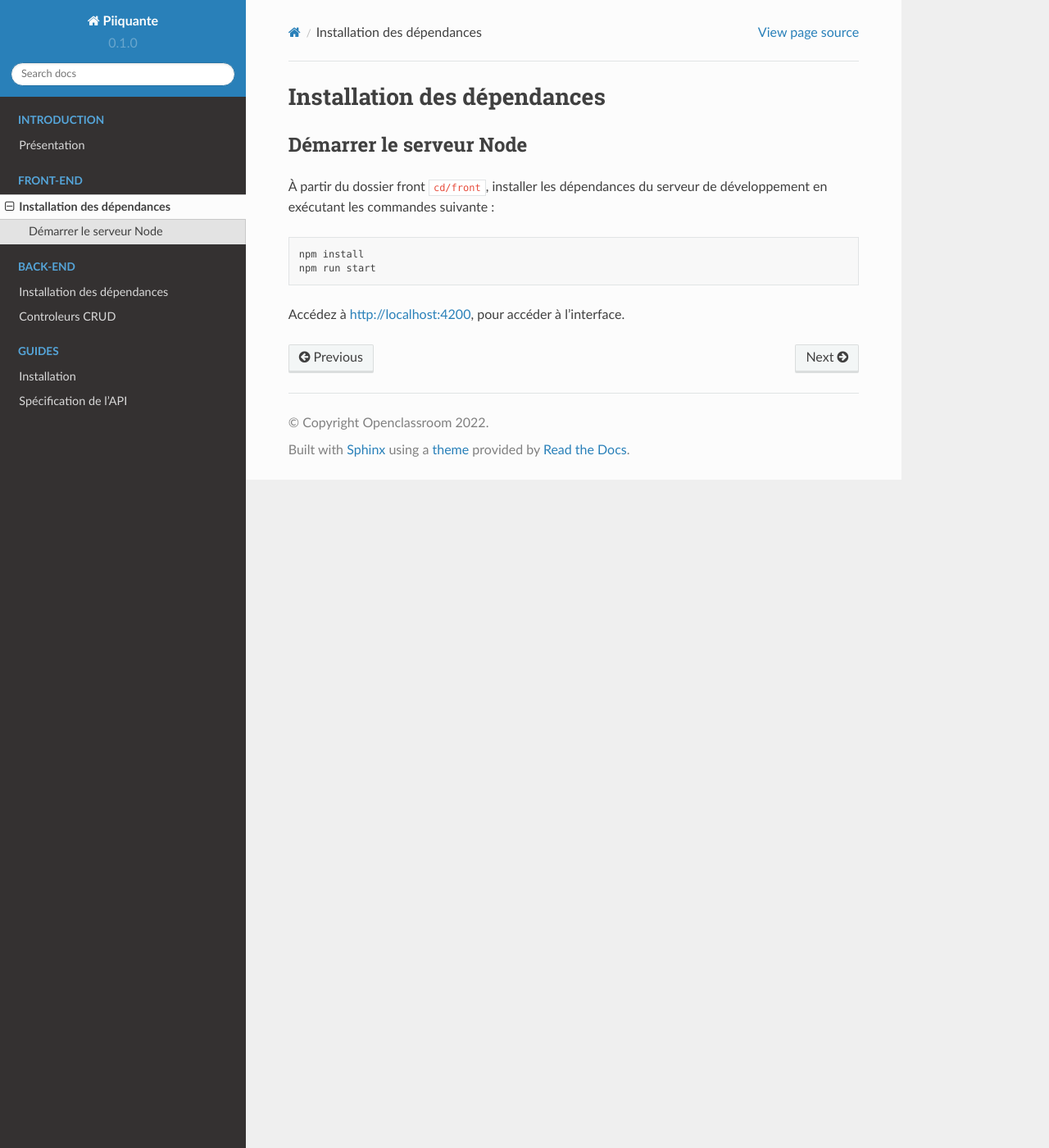
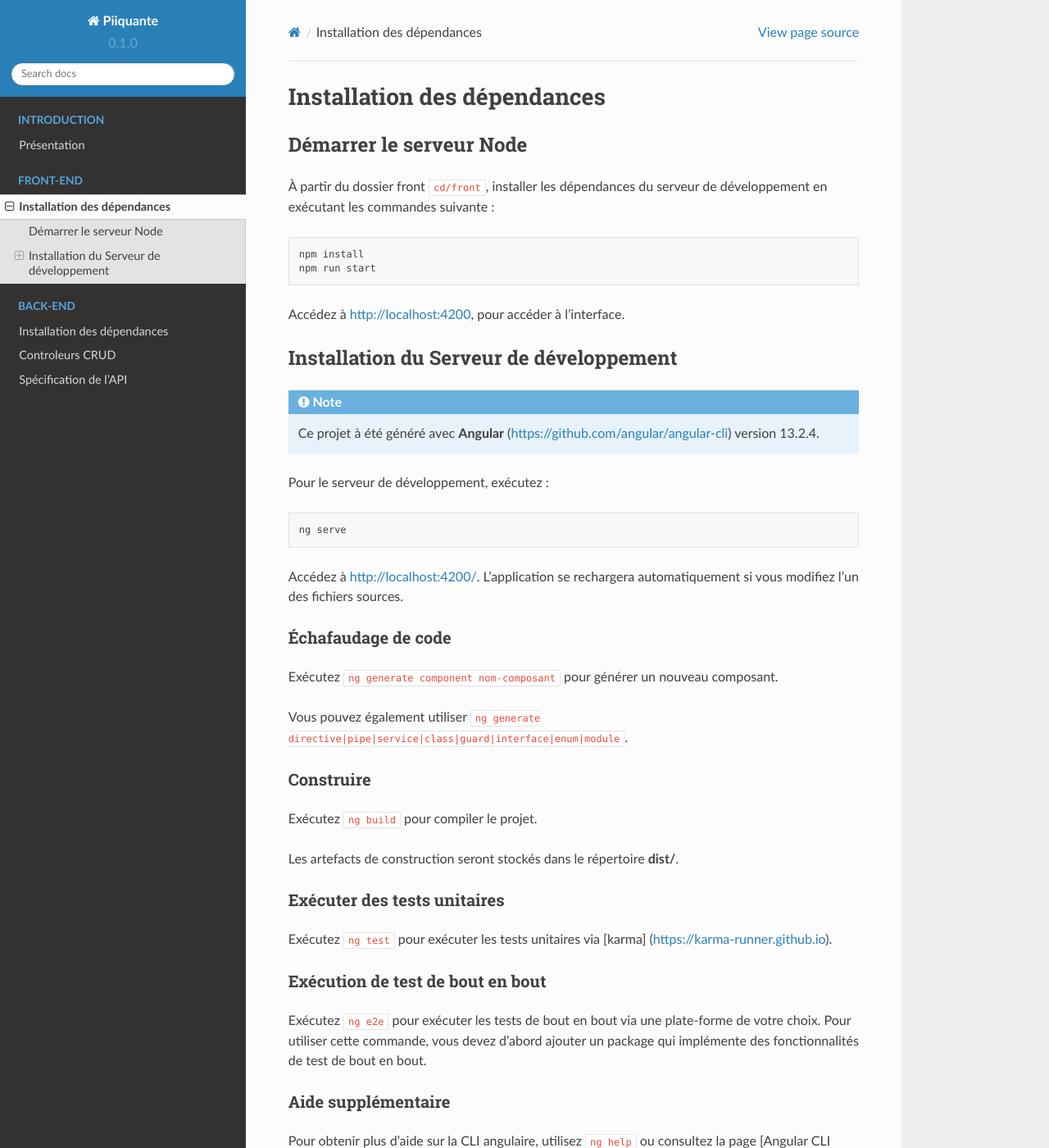
Before and after one commit to anthony-mini/Mini_Anthony_6_05-08-2022, a Sphinx documentation site: the page built from docs/source/initialisation-front.rst, in a window 1280 px wide and 1400 px high. Shown: the whole window at 82% size. Built offline with Sphinx 7.4.7 and the Read the Docs theme 2.0.0, drawn with Linux system fonts in a browser that asks for light colours; pages that are not in the unit, such as notebooks, are missing from menus; some of the changed text lies outside the part shown.

```diff
--- a/docs/source/index.rst
+++ b/docs/source/index.rst
@@ -36,10 +36,10 @@
 
    initialisation-back
    controleurs
+   specification
 
 .. toctree::
    :maxdepth: 1
    :caption: Guides
 
-   installation
-   specification
+   Test
--- a/docs/source/initialisation-back.rst
+++ b/docs/source/initialisation-back.rst
@@ -4,10 +4,13 @@
 Démarrer le serveur Node
 ------------------------
 
+* À partir du dossier **cd/back**, lancer la commande ``npm init``.
+* Initialiser le projet comme point d'entrée, avec le fichier ``server.js``.
+
 Package nodemon :
 ******************
 
-À partir du dossier front ``cd/back``, installer l'outil de developpement **nodemon** :
+À partir du dossier ``cd/back``, installer l'outil de developpement **nodemon** :
 
 .. code-block:: shell
 
--- a/docs/source/initialisation-front.rst
+++ b/docs/source/initialisation-front.rst
@@ -12,3 +12,49 @@
     npm run start
 
 Accédez à `<http://localhost:4200>`_, pour accéder à l'interface.
+
+
+Installation du Serveur de développement
+----------------------------------------
+
+.. note::
+    Ce projet à été généré avec **Angular** (https://github.com/angular/angular-cli) version 13.2.4.
+
+Pour le serveur de développement, exécutez :
+
+.. code-block:: shell
+
+   ng serve
+
+Accédez à `<http://localhost:4200/>`_.
+L'application se rechargera automatiquement si vous modifiez l'un des fichiers sources.
+
+Échafaudage de code
+********************
+
+Exécutez ``ng generate component nom-composant`` pour générer un nouveau composant.
+
+Vous pouvez également utiliser ``ng generate directive|pipe|service|class|guard|interface|enum|module``.
+
+Construire
+***********
+
+Exécutez ``ng build`` pour compiler le projet.
+
+Les artefacts de construction seront stockés dans le répertoire **dist/**.
+
+Exécuter des tests unitaires
+*****************************
+
+Exécutez ``ng test`` pour exécuter les tests unitaires via [karma] (https://karma-runner.github.io).
+
+Exécution de test de bout en bout
+*********************************
+
+Exécutez ``ng e2e`` pour exécuter les tests de bout en bout via une plate-forme de votre choix.
+Pour utiliser cette commande, vous devez d'abord ajouter un package qui implémente des fonctionnalités de test de bout en bout.
+
+Aide supplémentaire
+*******************
+
+Pour obtenir plus d'aide sur la CLI angulaire, utilisez ``ng help`` ou consultez la page [Angular CLI Overview and Command Reference] (https://angular.io/cli).
--- /dev/null
+++ b/docs/source/test.rst
@@ -0,0 +1,2 @@
+Tester l'application en local
+=============================
```
Also changed, not shown: docs/source/installation.rst (deleted, +0 -48 lines), 3 other files.
